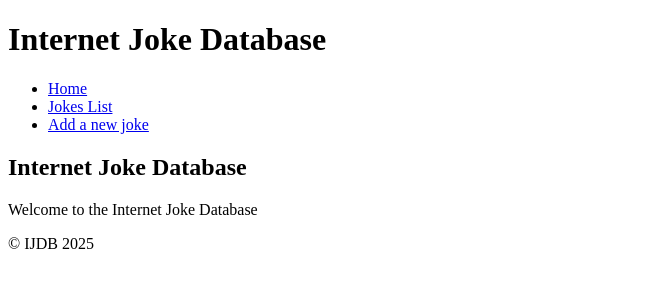
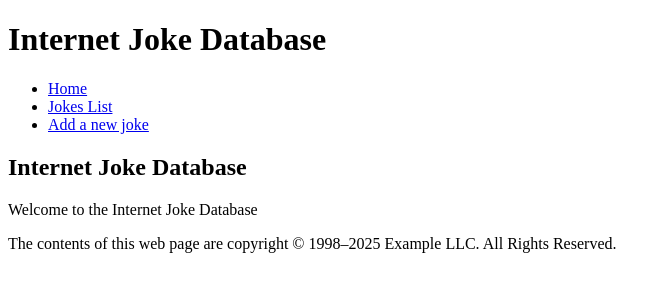
Before and after one commit to viniciusoliveirabittencourt/internetJokesDatabaseImproved, a PHP site: page / in a window 1280 px wide. Shown: the top 300 px of the page, without its empty margins (0-667 px from the left). Run offline with PHP 8.4, Linux system fonts and the light colour scheme.

Commit message:
Add a exclusive footer

```diff
--- /dev/null
+++ b/websites/default/includes/DatabaseConnection.php
@@ -0,0 +1 @@
+<?php
--- /dev/null
+++ b/websites/default/templates/footer.html.php
@@ -0,0 +1,6 @@
+<footer>
+    <p>
+      The contents of this web page are copyright &copy;
+        1998&ndash;<?=date('Y')?> Example LLC. All Rights Reserved.
+    </p>
+</footer>
--- a/websites/default/templates/layout.html.php
+++ b/websites/default/templates/layout.html.php
@@ -21,8 +21,6 @@
     <main>
         <?=$output?>
     </main>
-    <footer>
-        &copy; IJDB 2025
-    </footer>
+    <?php include __DIR__ . '/footer.html.php'?>
 </body>
 </html>
```
